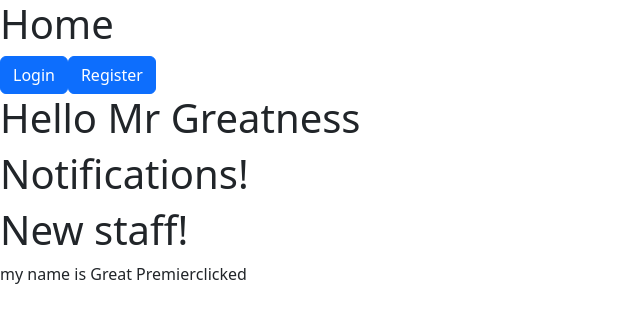
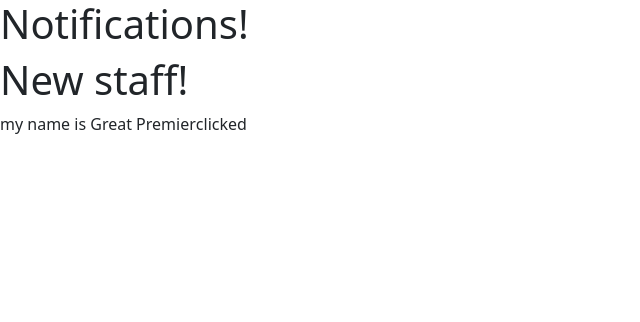
Before and after one commit to greatpremier/bloggingapp, a React (Create React App) app in the folder frontend/: page /notifications in a window 1280 px wide. Shown: the top 322 px of the page, without its empty margins (0-640 px from the left). Built offline with nearby package versions, Linux system fonts and the light colour scheme.

Commit message:
Minor changes

```diff
--- a/frontend/src/App.js
+++ b/frontend/src/App.js
@@ -17,16 +17,15 @@ import { AuthProvider } from './components/Auth/AuthContext';
 function App() {
   return (
     <div>
-      <Home />
       <AuthProvider>
       <Routes>
+        <Route path='/' element={<Home/>} />
         <Route path='/editor' element={<Editor />} />
         <Route path='/search' element={<Search/>} />
         <Route path='/notifications' element={<Notifications/>} />
         <Route path='/profile' element={<Profile/>}/>
-        <Route path='test' element={<Test/>}>
+        <Route path='test' element={<Test/>}/>
         <Route path='notifications' element={<Notifications/>}/>
-        </Route>
         <Route path='/login' element={<Login/>}/>
         <Route path='/register' element={<Register/>}/>
       </Routes>
```
Also changed, not shown: 1 other file (tests, documents, lock files or other folders).
